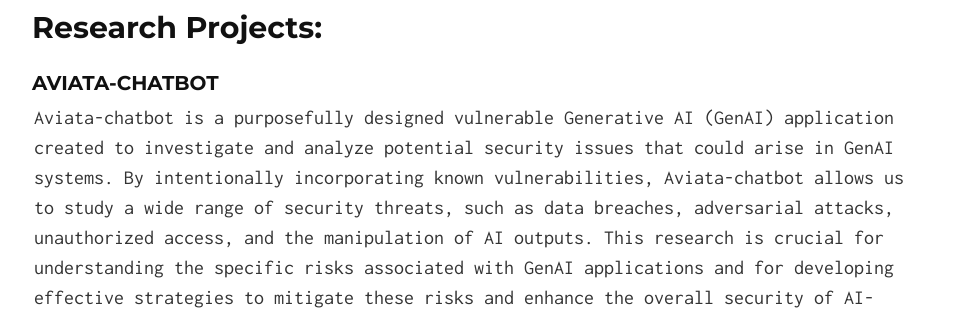
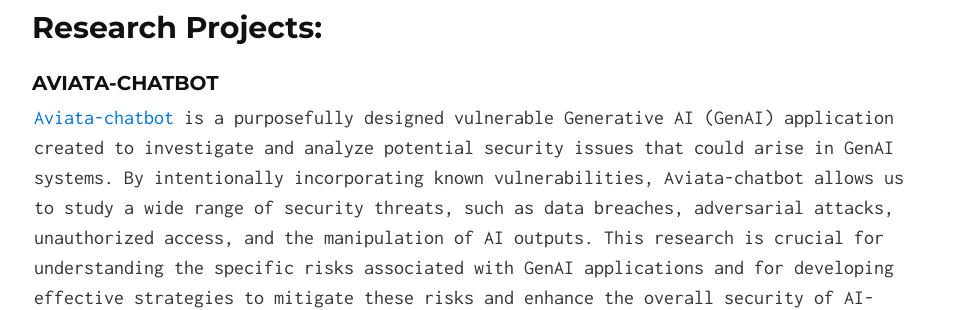
Before and after one commit to Ahmed-AG/cyberdojo-page, a Jekyll site: the page built from index.md, in a window 1280 px wide and 1400 px high, scrolled down 1196 px. Shown: the part 153-463 px from the top of the window, without its empty margins (158-1119 px from the left). Built offline with Jekyll 4.4.1, drawn with Linux system fonts in a browser that asks for light colours; our own code applies the rules of GitHub Pages for plain Markdown files; some of the changed lines change nothing that is shown; some of the changed text lies outside the part shown.

Commit message:
Update GenAI

```diff
--- a/index.md
+++ b/index.md
@@ -37,13 +37,13 @@
 - [Cloudwatch-bot](/projects/cloudwatch-bot.md) -->
 ### Aviata-chatbot
 
-Aviata-chatbot is a purposefully designed vulnerable Generative AI (GenAI) application created to investigate and analyze potential security issues that could arise in GenAI systems. By intentionally incorporating known vulnerabilities, Aviata-chatbot allows us to study a wide range of security threats, such as data breaches, adversarial attacks, unauthorized access, and the manipulation of AI outputs. This research is crucial for understanding the specific risks associated with GenAI applications and for developing effective strategies to mitigate these risks and enhance the overall security of AI-driven technologies.
+[Aviata-chatbot](https://github.com/Ahmed-AG//aviata-chatbot){:target="_blank"} is a purposefully designed vulnerable Generative AI (GenAI) application created to investigate and analyze potential security issues that could arise in GenAI systems. By intentionally incorporating known vulnerabilities, Aviata-chatbot allows us to study a wide range of security threats, such as data breaches, adversarial attacks, unauthorized access, and the manipulation of AI outputs. This research is crucial for understanding the specific risks associated with GenAI applications and for developing effective strategies to mitigate these risks and enhance the overall security of AI-driven technologies.
 
 <center>
 <img src="https://raw.githubusercontent.com/Ahmed-AG/aviata-chatbot/feature/readme/images/aviata-chatbot.png" alt="Aviata-chatbot vulnerable GenAI application" width="800" height="450" />
 </center>
 
-<i class="fab fa-github"></i> [aAviata-chatbot Project](https://github.com/Ahmed-AG//aviata-chatbot){:target="_blank"}
+<i class="fab fa-github"></i> [Aviata-chatbot Project](https://github.com/Ahmed-AG//aviata-chatbot){:target="_blank"}
 
 
 ### hackerBot
```
